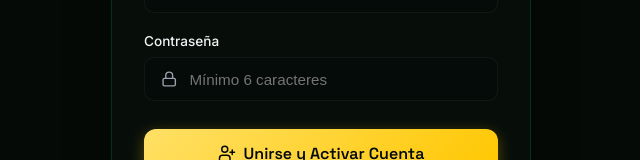
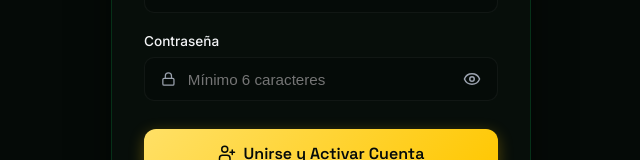
Before and after one commit to Sr-Sops/MacheteCoin, a Next.js app: page /register in a window 1280 px wide. Shown: the part 459-619 px from the top of the page, without its empty margins (319-959 px from the left). Built offline with nearby package versions, Linux system fonts and the light colour scheme; no server answers.

Commit message:
feat: add show/hide password toggle button with eye icon on login and register pages

```diff
--- a/src/app/register/page.tsx
+++ b/src/app/register/page.tsx
@@ -5,13 +5,14 @@ import { useRouter } from 'next/navigation';
 import Link from 'next/link';
 import Image from 'next/image';
 import { MacheteService } from '@/lib/supabase';
-import { ArrowLeft, User, Mail, Lock, UserPlus, Loader2, Info } from 'lucide-react';
+import { ArrowLeft, User, Mail, Lock, Eye, EyeOff, UserPlus, Loader2, Info } from 'lucide-react';
 
 export default function Register() {
   const router = useRouter();
   const [email, setEmail] = useState('');
   const [username, setUsername] = useState('');
   const [password, setPassword] = useState('');
+  const [showPassword, setShowPassword] = useState(false);
   const [loading, setLoading] = useState(false);
   const [error, setError] = useState('');
   const [isMock, setIsMock] = useState(false);
@@ -206,7 +207,7 @@ export default function Register() {
             }}>
               <Lock size={18} style={{ color: 'var(--text-secondary)' }} />
               <input
-                type="password"
+                type={showPassword ? 'text' : 'password'}
                 id="password"
                 required
                 placeholder="Mínimo 6 caracteres"
@@ -221,6 +222,21 @@ export default function Register() {
                   width: '100%',
                 }}
               />
+              <button
+                type="button"
+                onClick={() => setShowPassword(!showPassword)}
+                style={{
+                  background: 'transparent',
+                  border: 'none',
+                  color: 'var(--text-secondary)',
+                  cursor: 'pointer',
+                  display: 'flex',
+                  alignItems: 'center',
+                  padding: 0,
+                }}
+              >
+                {showPassword ? <EyeOff size={18} /> : <Eye size={18} />}
+              </button>
             </div>
           </div>
 
```
Also changed, not shown: src/app/login/page.tsx (+18 -2 lines).
